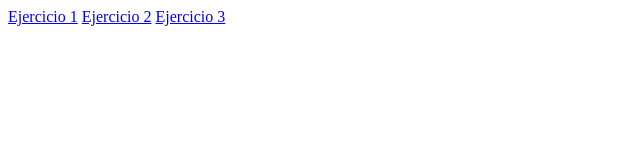
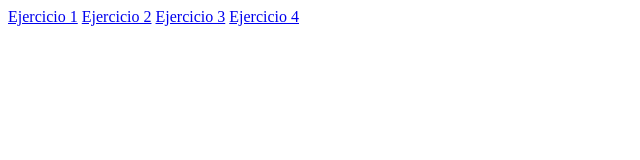
Before and after one commit to MirandaCodeCrypto/ejercicios-html, a plain HTML site: page index.html in a window 1280 px wide. Shown: the full height of the page, 0-640 px from the left. Drawn offline with Linux system fonts and the light colour scheme.

Commit message:
ejercicio 4

```diff
--- a/index.html
+++ b/index.html
@@ -10,5 +10,6 @@
     <a href="ejercicio001.html">Ejercicio 1</a>
     <a href="ejercicio002.html">Ejercicio 2</a>
     <a href="ejercicio003.html">Ejercicio 3</a>
+    <a href="ejercicio004.html">Ejercicio 4</a>
 </body>
 </html>
```
